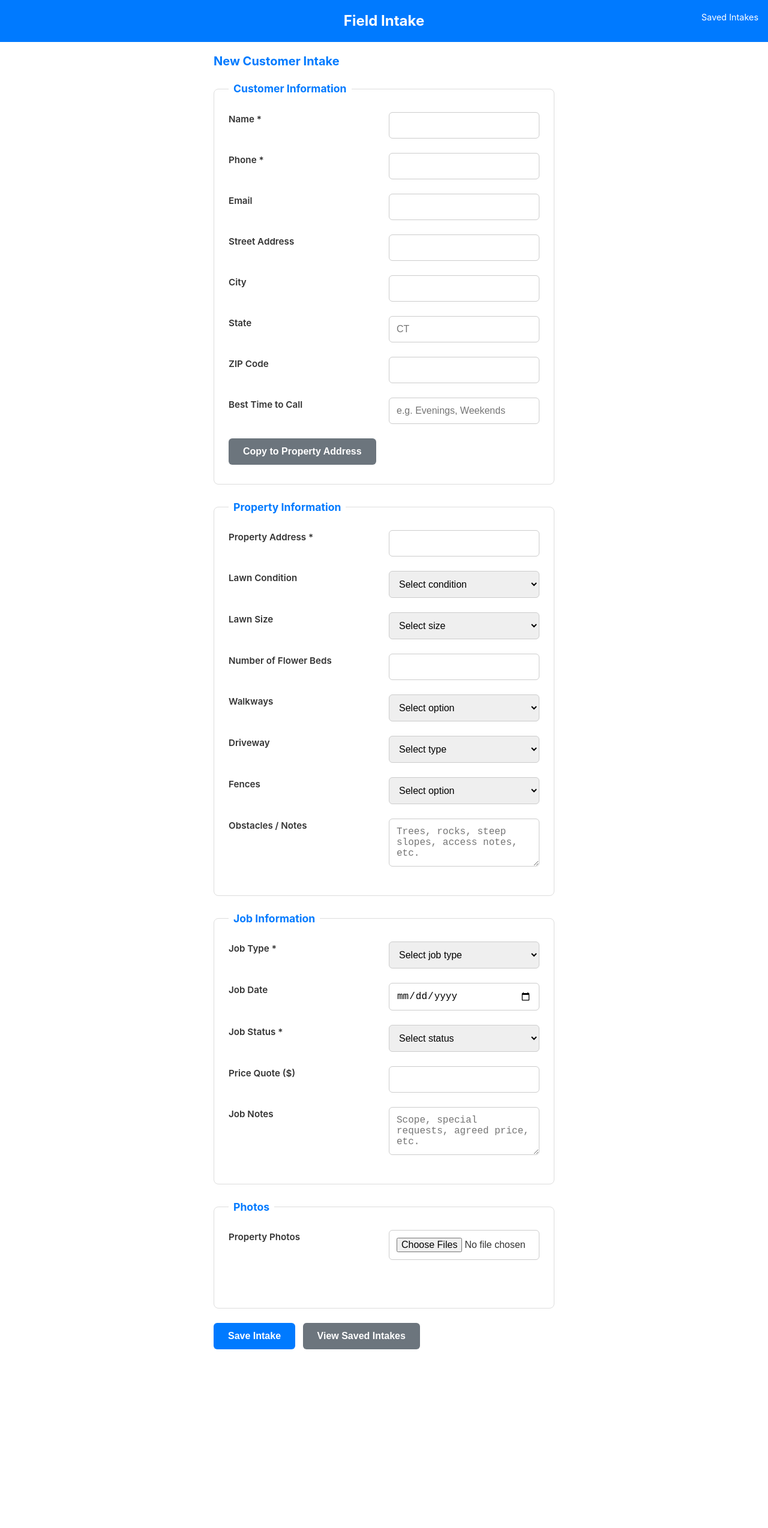
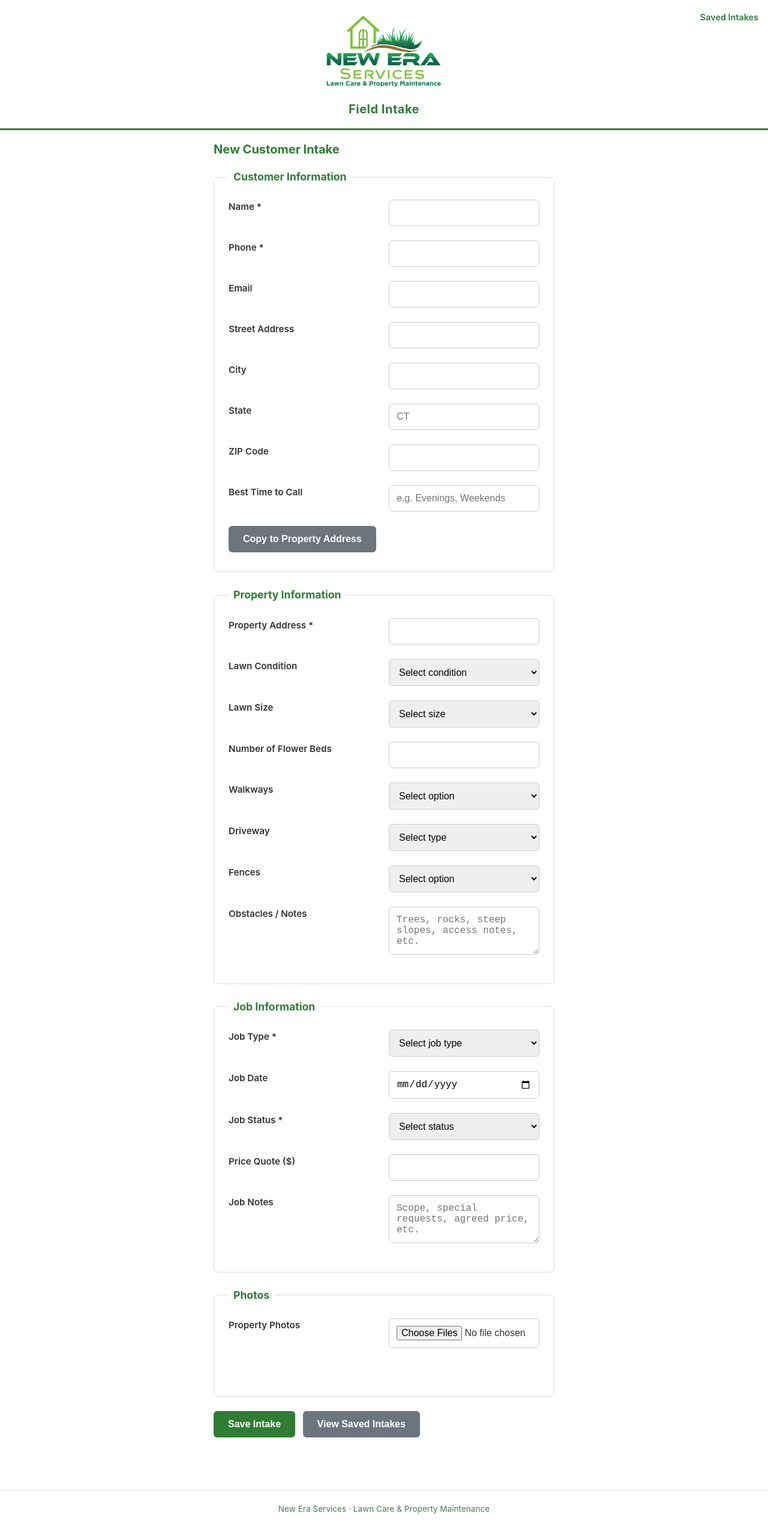
Before and after one commit to JohnCt14/field-intake, a plain HTML site: page index.html in a window 1280 px wide. Shown: the whole page at 60% size. Before the commit the page ends 2306 px from the top, so only its background shows below. Drawn offline with Linux system fonts and the light colour scheme.

Commit message:
Brand: New Era Services theme, logo in header, branded home-screen icon, footer tagline

```diff
--- a/index.html
+++ b/index.html
@@ -3,14 +3,15 @@
 <head>
     <meta charset="UTF-8">
     <meta name="viewport" content="width=device-width, initial-scale=1.0, viewport-fit=cover">
-    <title>Field Intake</title>
+    <title>New Era Field Intake</title>
     <link rel="stylesheet" href="styles.css">
     <link rel="manifest" href="manifest.webmanifest">
-    <meta name="theme-color" content="#007aff">
+    <meta name="theme-color" content="#2E7D32">
     <link rel="apple-touch-icon" href="icons/icon-192.png">
 </head>
 <body>
     <header>
+        <img id="brand-logo" src="assets/logo.jpg" alt="New Era Services">
         <h1>Field Intake</h1>
         <nav>
             <a href="#saved-list" onclick="event.preventDefault(); document.getElementById('saved-list').classList.remove('hidden'); document.getElementById('intake-form').classList.add('hidden'); document.getElementById('intake-detail').classList.add('hidden');">Saved Intakes</a>
@@ -207,6 +208,10 @@
 
     <div id="toast" class="toast hidden"></div>
 
+    <footer>
+        <p>New Era Services &middot; Lawn Care &amp; Property Maintenance</p>
+    </footer>
+
     <script src="app.js"></script>
 </body>
 </html>
--- a/styles.css
+++ b/styles.css
@@ -28,7 +28,7 @@ body {
     }
 
     input:focus, select:focus, textarea:focus {
-        border-color: #007aff;
+        border-color: #2E7D32;
         box-shadow: 0 0 0 2px rgba(0, 122, 255, 0.25);
     }
 
@@ -37,7 +37,7 @@ body {
     }
 
     .primary-btn {
-        background-color: #007aff;
+        background-color: #2E7D32;
     }
 
     .secondary-btn {
@@ -52,16 +52,27 @@ body {
 
 /* Layout */
 header {
-    background-color: #007aff;
-    color: white;
+    background-color: #ffffff;
+    color: #2E7D32;
     padding: 1rem;
     text-align: center;
     position: relative;
+    border-bottom: 3px solid #2E7D32;
+}
+
+#brand-logo {
+    max-width: 230px;
+    height: auto;
+    display: block;
+    margin: 0 auto 0.25rem auto;
 }
 
 header h1 {
-    margin: 0;
-    font-size: 1.5rem;
+    margin: 0.25rem 0 0 0;
+    font-size: 1.25rem;
+    font-weight: 700;
+    color: #2E7D32;
+    letter-spacing: 0.5px;
 }
 
 header nav {
@@ -71,9 +82,19 @@ header nav {
 }
 
 header nav a {
-    color: white;
+    color: #2E7D32;
     text-decoration: none;
     font-size: 0.9rem;
+    font-weight: 600;
+}
+
+footer {
+    text-align: center;
+    padding: 1.25rem 1rem;
+    color: #4a7c52;
+    font-size: 0.85rem;
+    border-top: 1px solid #e0e8e0;
+    margin-top: 2rem;
 }
 
 main {
@@ -86,7 +107,7 @@ section {
 }
 
 h2 {
-    color: #007aff;
+    color: #2E7D32;
     margin-bottom: 1rem;
     font-size: 1.25rem;
 }
@@ -108,7 +129,7 @@ fieldset {
 
 legend {
     font-weight: bold;
-    color: #007aff;
+    color: #2E7D32;
     font-size: 1.1rem;
     padding: 0 0.5rem;
 }
@@ -138,7 +159,7 @@ legend {
 .field-group select:focus,
 .field-group textarea:focus {
     outline: none;
-    border-color: #007aff;
+    border-color: #2E7D32;
     box-shadow: 0 0 0 2px rgba(0, 122, 255, 0.25);
 }
 
@@ -164,12 +185,12 @@ button {
 }
 
 .primary-btn {
-    background-color: #007aff;
+    background-color: #2E7D32;
     color: white;
 }
 
 .primary-btn:hover {
-    background-color: #0056b3;
+    background-color: #1B5E20;
 }
 
 .secondary-btn {
@@ -246,7 +267,7 @@ button {
 .intake-item h3 {
     margin: 0;
     font-size: 1.1rem;
-    color: #007aff;
+    color: #2E7D32;
 }
 
 .intake-item .intake-meta {
--- a/sw.js
+++ b/sw.js
@@ -1,11 +1,12 @@
 // Service Worker for Yardbook Field Intake PWA
-const CACHE_NAME = 'yardbook-intake-v1';
+const CACHE_NAME = 'yardbook-intake-v2';
 const ASSETS_TO_CACHE = [
   '/',
   '/index.html',
   '/styles.css',
   '/app.js',
   '/manifest.webmanifest',
+  '/assets/logo.jpg',
   '/icons/icon-192.png',
   '/icons/icon-512.png'
 ];
```
Also changed, not shown: assets/logo.jpg (added), icons/icon-192.png, icons/icon-512.png, manifest.webmanifest, 1 other file.
